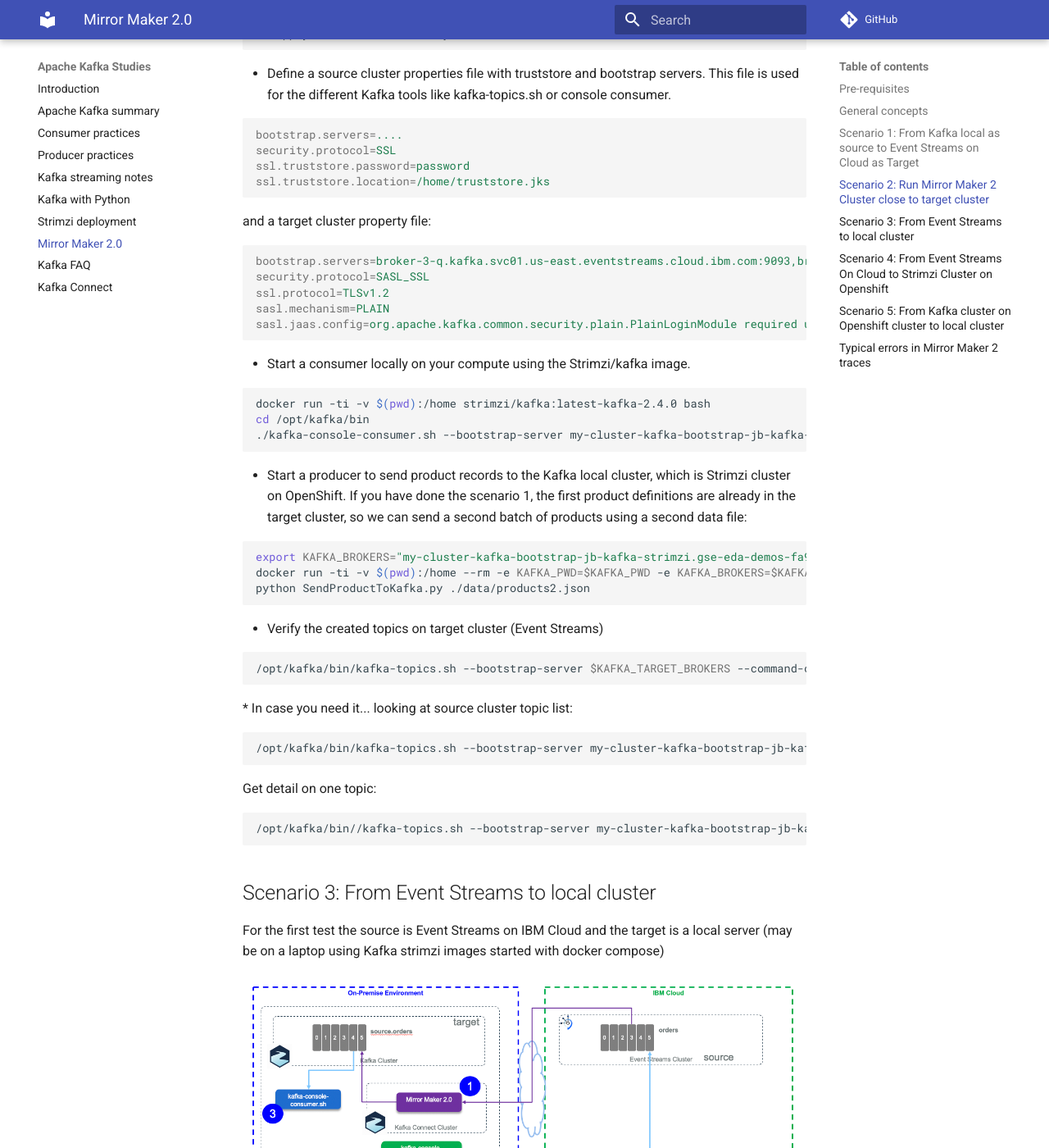
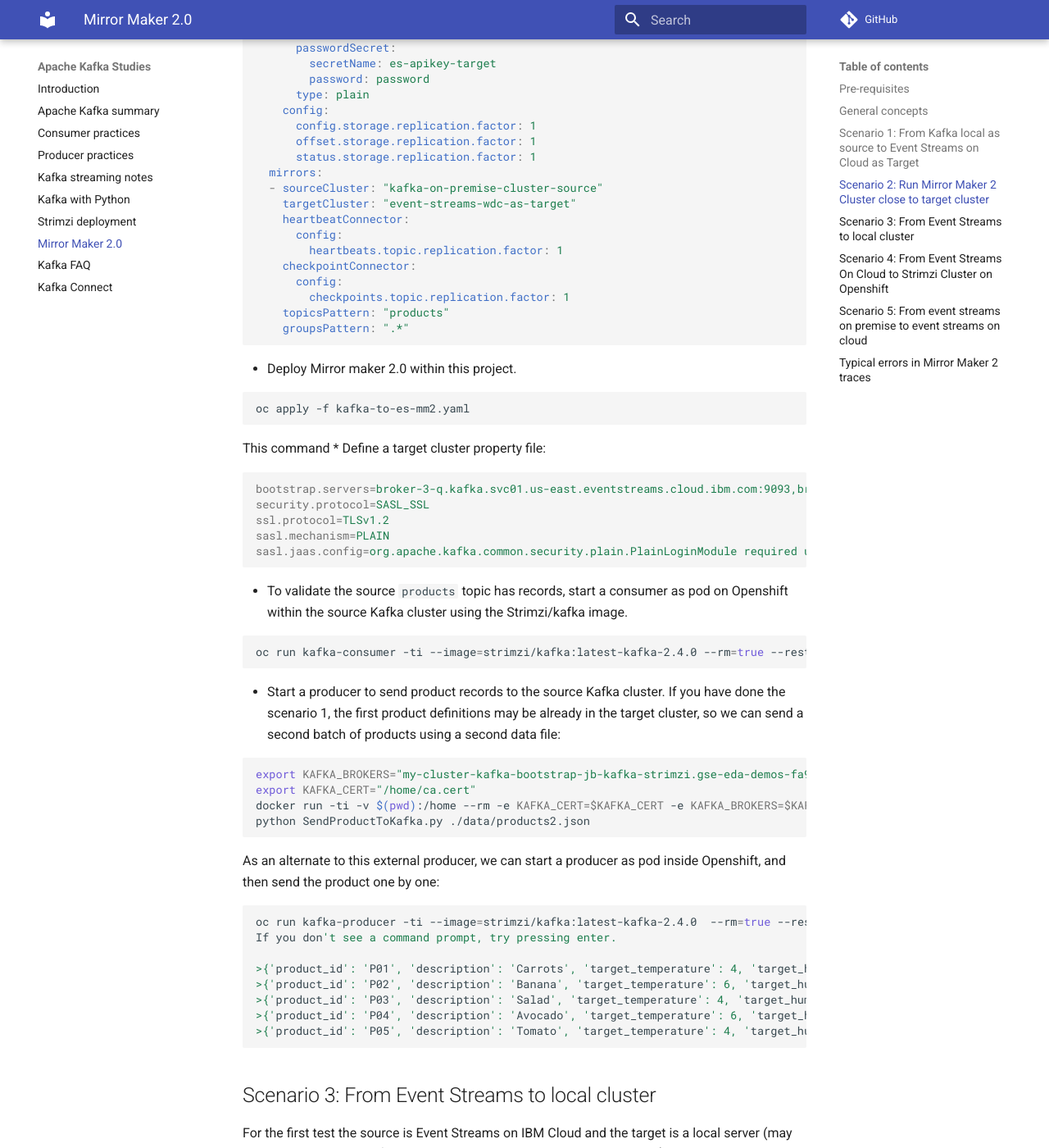
Before and after one commit to jbcodeforce/kafka-studies, an MkDocs documentation site: the page built from docs/mirrormaker.md, in a window 1280 px wide and 1400 px high, scrolled down 7449 px. Shown: the whole window at 82% size. Built offline with MkDocs 1.6.1 and Material for MkDocs 9.7.7, drawn with Linux system fonts in a browser that asks for light colours; comment, search, counter and statistics services are not loaded; some of the changed text lies outside the part shown.

Commit message:
update scenario 2

````diff
--- a/docs/mirrormaker.md
+++ b/docs/mirrormaker.md
@@ -5,15 +5,24 @@
 * Replicate from local cluster to Event Streams on Cloud (See detail [in the scenario 1 section](#scenario-1-from-kafka-local-as-source-to-event-streams-on-cloud-as-target))
 * Replicate from [Strimzi](https://strimzi.io/) 'local' Kafka cluster running on OpenShift to Event Streams on Cloud. (See detail [in the scenario 2 section](#scenario-2-run-mirror-maker-2-cluster-close-to-target-cluster))
 * Replicate from [Event Streams on cloud being the source cluster to local Kafka cluster](#scenario-3-from-event-streams-to-local-cluster) running on local machine (started via docker-compose) using Strimzi Kafka docker image.
+* Replicate from [Event Streams on premise running on Openshift being the source cluster to Event Stream on the Cloud as target cluster](#scenario-5-from-event-streams-on-premise-to-event-streams-on-cloud).
 
-The `mirror-maker-2` folder includes, scripts, code and configurations to support the testing.
+| Environment | Source                 | Target                 | Connect |
+|-------------|------------------------|------------------------|---------|
+| 1           | Local                  | Event Streams on Cloud | Local   |
+| 2           | Strimzi on OCP         | Event Streams on Cloud | OCP / Roks |
+| 3           | Event Streams on Cloud | Local                  | Local   |
+| 4           | Event Streams on Cloud | Strimzi on OCP         | OCP/ Roks |
+| 5           | Event Streams on OCP   | Event Streams on Cloud | OCP / Roks |
+
+The `mirror-maker-2` folder includes, scripts, code and configurations to support those scenarios.
 
 ## Pre-requisites
 
-* You need to have one Event Streams service on IBM Cloud.
-* We may need to use Event Streams CLI. So follow [those instructions](https://cloud.ibm.com/docs/services/EventStreams?topic=eventstreams-cli#cli) to get it.
+* You need to have one Event Streams service created on IBM Cloud.
+* You may need to use Event Streams CLI. So follow [those instructions](https://cloud.ibm.com/docs/services/EventStreams?topic=eventstreams-cli#cli) to get it.
 
-The following command presents the Event Stream cluster metadata, like broker list and cluster ID:
+The following ibmcloud CLI command presents the Event Stream cluster's metadata, like the broker list and the cluster ID:
 
 ```shell
 ibmcloud es cluster
@@ -112,6 +121,7 @@
   source ./setenv.sh
   docker run -ti -v $(pwd):/home --rm -e KAFKA_BROKERS=$KAFKA_SOURCE_BROKERS --network kafkanet jbcodeforce/python37   bash
   ```
+
   In the container bash shell do the following
 
   ```
@@ -190,6 +200,7 @@
 
 We have created an Event Streams cluster on Washington DC data center. We have a Strimzi Kafka cluster defined in Washington data center in a OpenShift Cluster. As both clusters are in the same data center, we deploy Mirror Maker 2.0 close to target cluster (Event Streams on Cloud).
 
+Producers are running locally on the same openshift cluster as a pod, or can run remotely using exposed Openshift route.
 
 What needs to be done:
 
@@ -244,22 +255,14 @@
     groupsPattern: ".*"
 ```
 
-* Deploy Mirror maker 2.0 within this project
+* Deploy Mirror maker 2.0 within this project.
 
 ```
 oc apply -f kafka-to-es-mm2.yaml
 ```
 
-* Define a source cluster properties file with truststore and bootstrap servers. This file is used for the different Kafka tools like kafka-topics.sh or console consumer.
-
-```properties
-bootstrap.servers=....
-security.protocol=SSL
-ssl.truststore.password=password
-ssl.truststore.location=/home/truststore.jks
-```
-
-and a target cluster property file:
+This command
+* Define a target cluster property file:
 
 ```properties
 bootstrap.servers=broker-3-q.kafka.svc01.us-east.eventstreams.cloud.ibm.com:9093,broker-4-q.kafka.svc01.us-east.eventstreams.cloud.ibm.com:9093
@@ -269,37 +272,32 @@
 sasl.jaas.config=org.apache.kafka.common.security.plain.PlainLoginModule required username="token" password="am_...";
 ```
 
-* Start a consumer locally on your compute using the Strimzi/kafka image.
+* To validate the source `products` topic has records, start a consumer as pod on Openshift within the source Kafka cluster using the Strimzi/kafka image.
 
 ```shell
-docker run -ti -v $(pwd):/home strimzi/kafka:latest-kafka-2.4.0 bash
-cd /opt/kafka/bin
-./kafka-console-consumer.sh --bootstrap-server my-cluster-kafka-bootstrap-jb-kafka-strimzi.gse-eda-demos-fa9ee67c9ab6a7791435450358e564cc-0001.us-east.containers.appdomain.cloud:443 --consumer.config /home/strimzi.properties  --topic products
+oc run kafka-consumer -ti --image=strimzi/kafka:latest-kafka-2.4.0 --rm=true --restart=Never -- bin/kafka-console-consumer.sh --bootstrap-server my-cluster-kafka-bootstrap:9092 --topic products --from-beginning
 ```
 
-* Start a producer to send product records to the Kafka local cluster, which is Strimzi cluster on OpenShift. If you have done the scenario 1, the first product definitions are already in the target cluster, so we can send a second batch of products using a second data file:
+* Start a producer to send product records to the source Kafka cluster. If you have done the scenario 1, the first product definitions may be already in the target cluster, so we can send a second batch of products using a second data file:
 
 ```shell
 export KAFKA_BROKERS="my-cluster-kafka-bootstrap-jb-kafka-strimzi.gse-eda-demos-fa9ee67c9ab6a7791435450358e564cc-0001.us-east.containers.appdomain.cloud:443"
-docker run -ti -v $(pwd):/home --rm -e KAFKA_PWD=$KAFKA_PWD -e KAFKA_BROKERS=$KAFKA_BROKERS jbcodeforce/python37   bash
+export KAFKA_CERT="/home/ca.cert"
+docker run -ti -v $(pwd):/home --rm -e KAFKA_CERT=$KAFKA_CERT -e KAFKA_BROKERS=$KAFKA_BROKERS jbcodeforce/python37   bash
 python SendProductToKafka.py ./data/products2.json
 ```
 
-* Verify the created topics on target cluster (Event Streams)
+As an alternate to this external producer, we can start a producer as pod inside Openshift, and then send the product one by one:
 
 ```shell
-/opt/kafka/bin/kafka-topics.sh --bootstrap-server $KAFKA_TARGET_BROKERS --command-config /home/eventstream.properties --list
-```
-* In case you need it... looking at source cluster topic list:
+oc run kafka-producer -ti --image=strimzi/kafka:latest-kafka-2.4.0  --rm=true --restart=Never -- bin/kafka-console-producer.sh --broker-list my-cluster-kafka-bootstrap:9092 --topic products
+If you don't see a command prompt, try pressing enter.
 
-```
-/opt/kafka/bin/kafka-topics.sh --bootstrap-server my-cluster-kafka-bootstrap-jb-kafka-strimzi.gse-eda-demos-fa9ee67c9ab6a7791435450358e564cc-0001.us-east.containers.appdomain.cloud:443 --command-config /home/strinzi.properties --list
-```
-
-Get detail on one topic:
-
-```
-/opt/kafka/bin//kafka-topics.sh --bootstrap-server my-cluster-kafka-bootstrap-jb-kafka-strimzi.gse-eda-demos-fa9ee67c9ab6a7791435450358e564cc-0001.us-east.containers.appdomain.cloud:443  --command-config /home/strimzi.properties --describe --topic products
+>{'product_id': 'P01', 'description': 'Carrots', 'target_temperature': 4, 'target_humidity_level': 0.4, 'content_type': 1}
+>{'product_id': 'P02', 'description': 'Banana', 'target_temperature': 6, 'target_humidity_level': 0.6, 'content_type': 2}
+>{'product_id': 'P03', 'description': 'Salad', 'target_temperature': 4, 'target_humidity_level': 0.4, 'content_type': 1}
+>{'product_id': 'P04', 'description': 'Avocado', 'target_temperature': 6, 'target_humidity_level': 0.4, 'content_type': 1}
+>{'product_id': 'P05', 'description': 'Tomato', 'target_temperature': 4, 'target_humidity_level': 0.4, 'content_type': 2}
 ```
 
 ## Scenario 3: From Event Streams to local cluster
@@ -329,7 +327,7 @@
 
 ![](images/mm2-test2.png)
 
-## Scenario 5: From Kafka cluster on Openshift cluster to local cluster
+## Scenario 5: From event streams on premise to event streams on cloud
 
 ![](images/mm2-test1.png)
 
````
Also changed, not shown: 3 other files.
